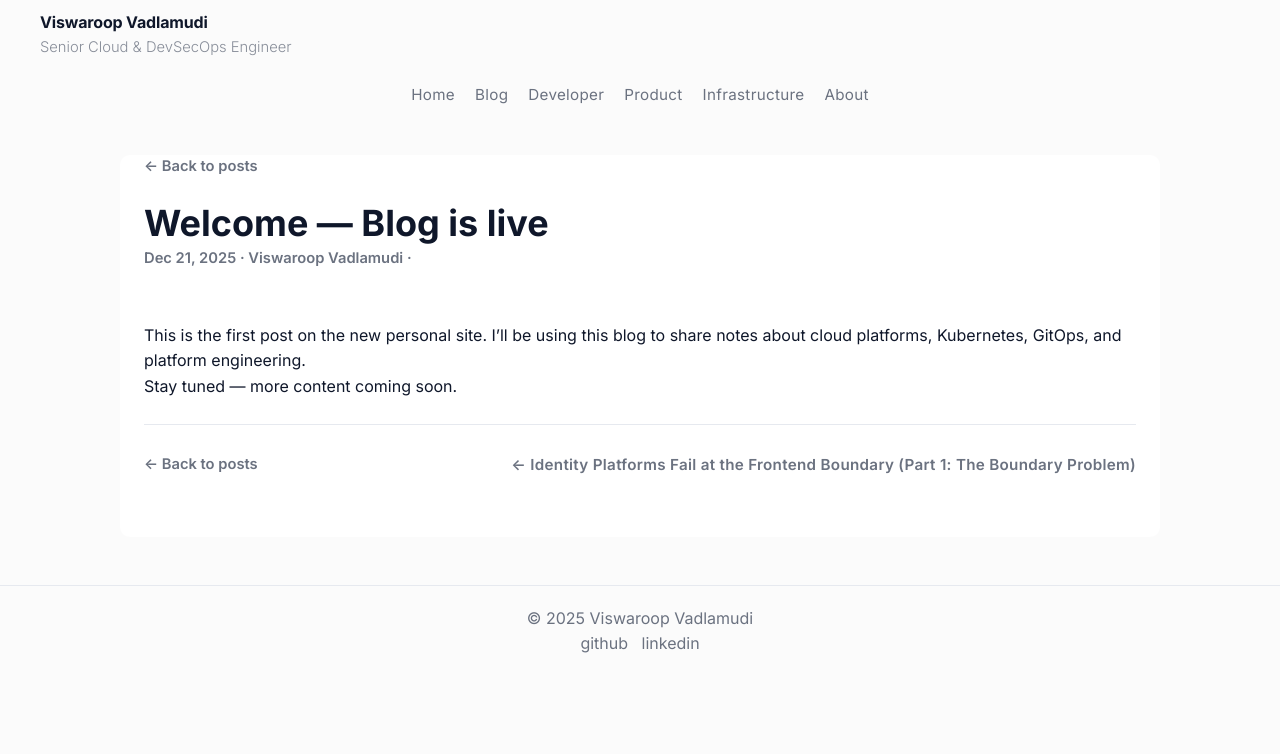
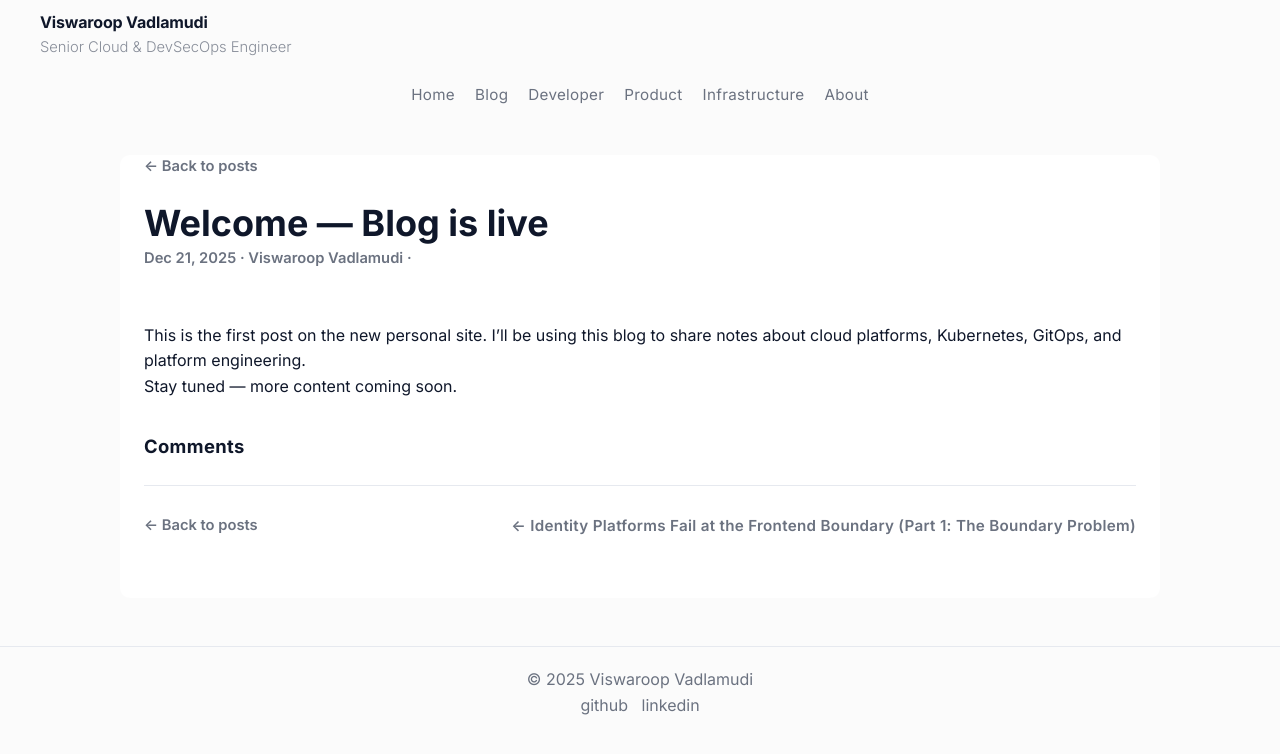
Before and after one commit to vviswaroop/vviswaroop.github.io, a Jekyll site: the page built from _posts/2025-12-21-welcome-to-my-blog.md, in a window 1280 px wide. Shown: the top 754 px of the page. Built offline with Jekyll 4.4.1, drawn with Linux system fonts in a browser that asks for light colours; comment, search, counter and statistics services are not loaded.

Commit message:
chore: sync pending edits (config, post layout, styles)

```diff
--- a/_config.yml
+++ b/_config.yml
@@ -29,3 +29,11 @@ defaults:
 
 # Markdown
 markdown: kramdown
+
+# Comments (GitHub-powered via Utterances)
+comments:
+  provider: "utterances"
+  repo: "vviswaroop/vviswaroop.github.io"
+  issue_term: "pathname"
+  label: "comments"
+  theme: "github-light"
--- /dev/null
+++ b/_includes/comments.html
@@ -0,0 +1,14 @@
+{% if site.comments.provider == "utterances" and site.comments.repo %}
+  <section id="comments" class="post-comments">
+    <h2>Comments</h2>
+    <script src="https://utteranc.es/client.js"
+            repo="{{ site.comments.repo }}"
+            issue-term="{{ site.comments.issue_term | default: 'pathname' }}"
+            label="{{ site.comments.label | default: 'comments' }}"
+            theme="{{ site.comments.theme | default: 'github-light' }}"
+            crossorigin="anonymous"
+            async>
+    </script>
+    <noscript><p>Comments are powered by GitHub issues. Enable JavaScript to view or add a comment.</p></noscript>
+  </section>
+{% endif %}
--- a/_layouts/post.html
+++ b/_layouts/post.html
@@ -14,6 +14,10 @@ layout: default
     {{ content }}
   </div>
 
+  {% unless page.comments == false %}
+    {% include comments.html %}
+  {% endunless %}
+
   <footer class="post-footer">
     <p class="post-backlink"><a href="{{ '/blog/' | relative_url }}">&larr; Back to posts</a></p>
     <nav class="post-nav">
--- a/assets/css/style.css
+++ b/assets/css/style.css
@@ -465,6 +465,9 @@ h3 {
 .site-footer a{ color: var(--muted); text-decoration: none }
 .site-footer a:hover{ color: var(--accent) }
 
+.post-comments { margin-top: 2rem; }
+.post-comments h2 { font-size: 1.15rem; margin-bottom: 0.6rem; }
+
 /* Responsive design */
 @media (max-width: 768px) {
     header {
```
